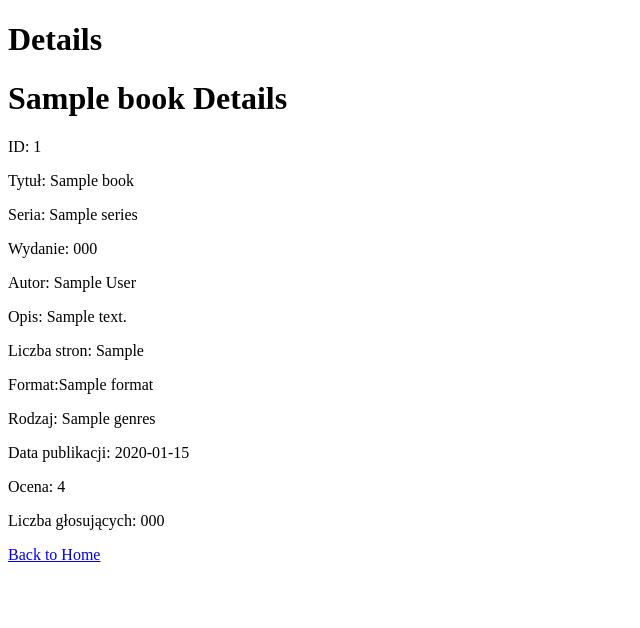
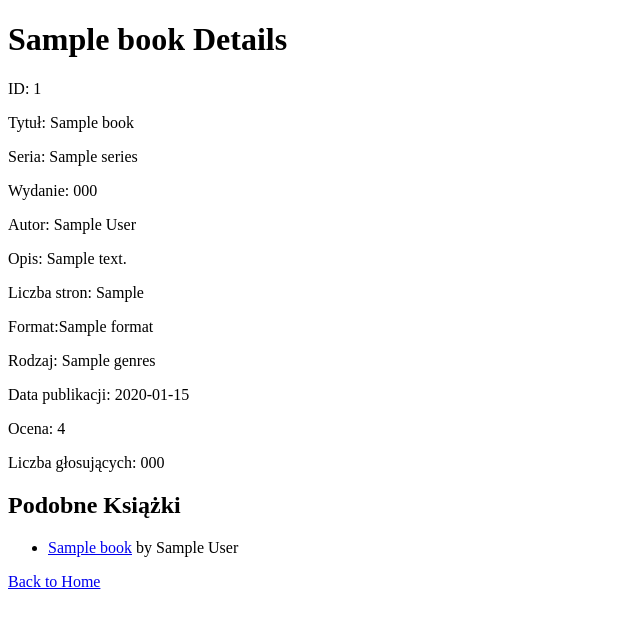
Before and after one commit to jpomian/sieci-wyszukiwawcze, a Flask app: template templates/book_detail.html in a window 1280 px wide. Shown: the top 628 px of the page, without its empty margins (0-640 px from the left). Run offline with Flask 3, Linux system fonts and the light colour scheme; the template is opened without the code that fills it: most values are stand-ins (such as "Sample title", 1, 10 or a date in 2020); parts of the project's set-up code (start-up, migrations or seed data) failed here and were passed over.

Commit message:
Added k-NN similarities

```diff
--- a/app.py
+++ b/app.py
@@ -3,6 +3,7 @@ import pandas as pd
 from sklearn.feature_extraction.text import TfidfVectorizer
 from sklearn.decomposition import TruncatedSVD
 from sklearn.metrics.pairwise import linear_kernel
+from sklearn.neighbors import NearestNeighbors
 import Levenshtein  # Import the Levenshtein module
 
 app = Flask(__name__)
@@ -19,6 +20,12 @@ tfidf_matrix = tfidf_vectorizer.fit_transform(df['Description'])
 num_topics = 10  # You can adjust the number of topics based on your preferences
 lsa = TruncatedSVD(n_components=num_topics)
 lsa_matrix = lsa.fit_transform(tfidf_matrix)
+
+# Fit k-NN model on selected features
+selected_features = ['Book', 'Author', 'Genres']
+feature_matrix = df[selected_features].fillna('').values
+knn_model = NearestNeighbors(n_neighbors=5, algorithm='brute', metric='cosine')
+knn_model.fit(tfidf_matrix)
 
 @app.route('/')
 def home():
@@ -49,9 +56,6 @@ def search():
     # Perform a case-insensitive search on the 'Book' column
     exact_match_results = df[df['Book'].str.contains(search_term, case=False)]
 
-    # Calculate TF-IDF scores for the search term
-    search_tfidf = tfidf_vectorizer.transform([search_term])
-
     # Calculate cosine similarity between search term and book descriptions
     cosine_similarities = linear_kernel(search_tfidf, tfidf_matrix).flatten()
 
@@ -66,20 +70,21 @@ def search():
 
     return render_template('results.html', results=exact_match_results, related_results=related_results, searched_term=search_term)
 
-@app.route('/check_session')
-def check_session():
-    viewed_books = session.get('viewed_books', [])
-    print("Viewed Books:", viewed_books)
-    return 'Check your console for session information'
-
 
 @app.route('/books/<int:book_id>')
 def book_detail(book_id):
-    # Get the book details using the provided book_id
     book_details = df[df['id'] == book_id].squeeze()
 
     if book_details is not None:
-        return render_template('book_detail.html', book_details=book_details)
+        # Use k-NN to find similar books
+        query_features = book_details[selected_features].fillna('').values
+        query_tfidf = tfidf_vectorizer.transform(query_features)
+        _, indices = knn_model.kneighbors(query_tfidf, n_neighbors=5)
+
+        # Retrieve similar books based on k-NN results
+        similar_books = df.iloc[indices[0]]
+
+        return render_template('book_detail.html', book_details=book_details, similar_books=similar_books)
     else:
         # Redirect to home if book_id is not found
         return redirect(url_for('home'))
--- a/templates/book_detail.html
+++ b/templates/book_detail.html
@@ -4,7 +4,6 @@
     <meta charset="UTF-8">
     <meta name="viewport" content="width=device-width, initial-scale=1.0">
     <title>{{ book_details['Book'] }}</title>
-    <h1>Details</h1>
 </head>
 <body>
     <h1>{{ book_details['Book'] }} Details</h1>
@@ -20,6 +19,18 @@
     <p>Data publikacji: {{ book_details['Publication Date'] }}</p>
     <p>Ocena: {{ book_details['Rating'] }}</p>
     <p>Liczba głosujących: {{ book_details['Number of voters'] }}</p>
+
+    <h2>Podobne Książki</h2>
+    <ul>
+        {% for index, row in similar_books.iterrows() %}
+            <li>
+                <a href="{{ url_for('book_detail', book_id=row['id']) }}">{{ row['Book'] }}</a>
+                by {{ row['Author'] }}
+            </li>
+        {% endfor %}
+    </ul>
+
     <a href="{{ url_for('home') }}">Back to Home</a>
+
 </body>
 </html>
```
